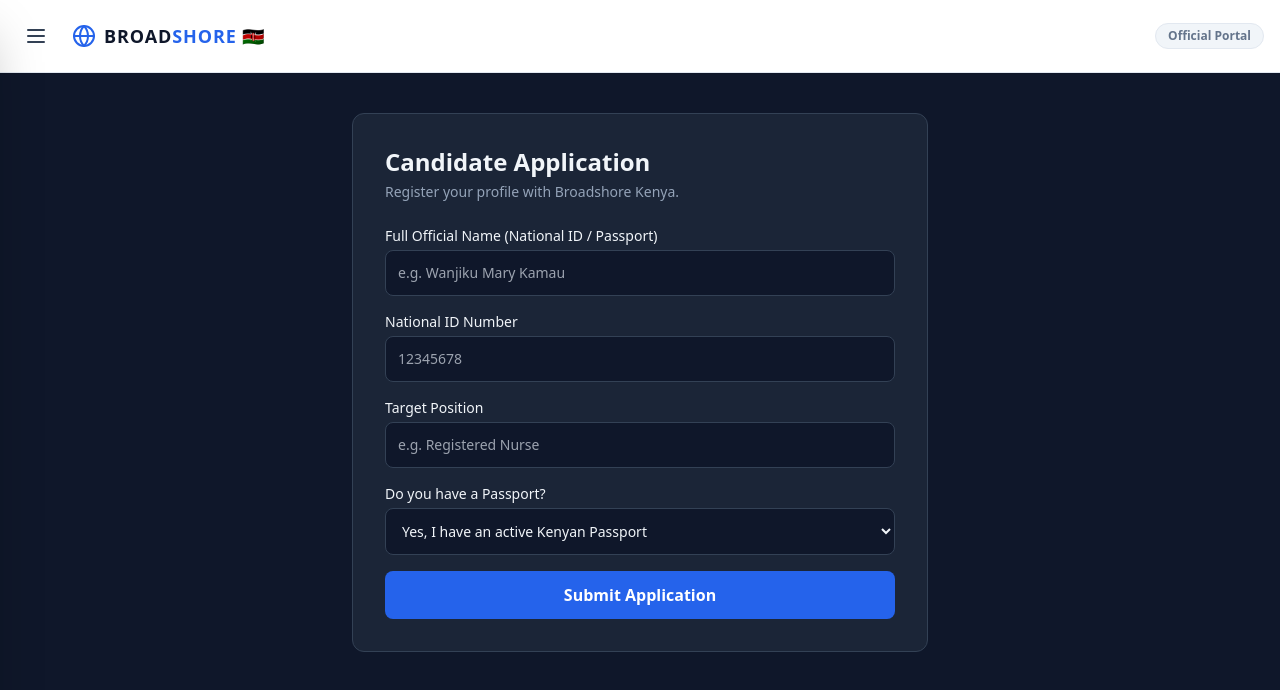
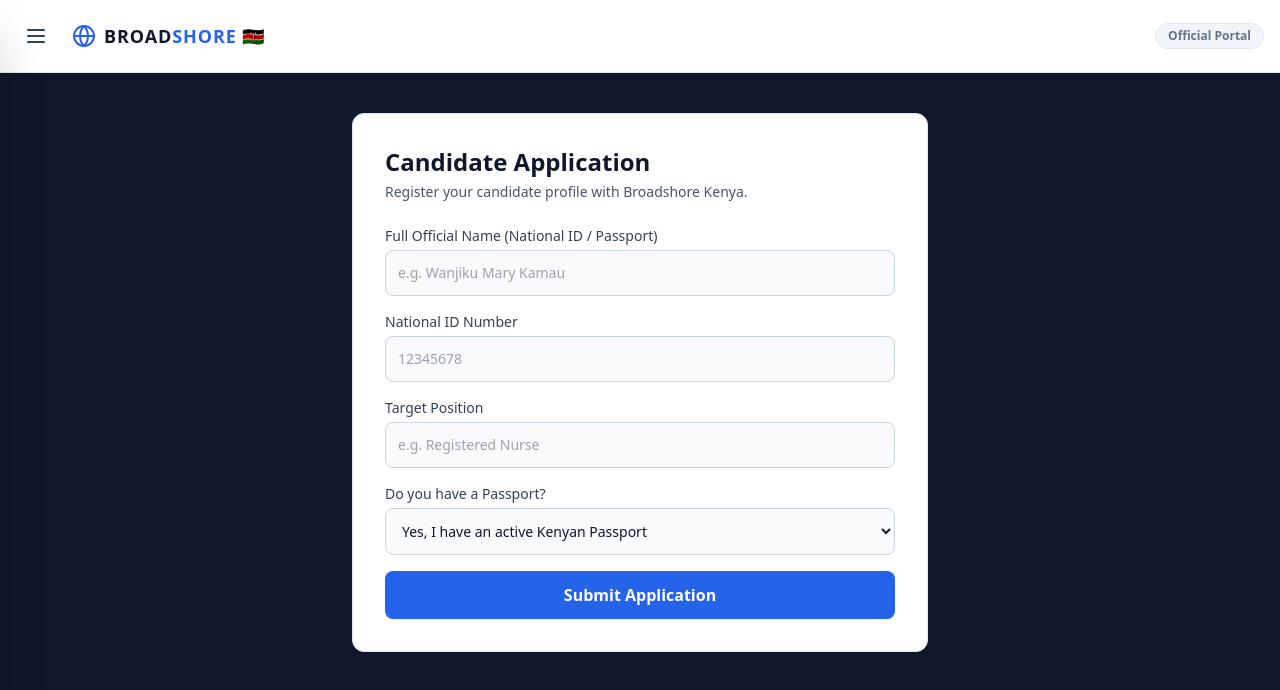
Before and after one commit to protichenoch1/broadshoree, a Next.js app: page /apply in a window 1280 px wide. Shown: the top 690 px of the page. Built offline with nearby package versions, Linux system fonts and the light colour scheme.

Commit message:
Update form styles and structure for ApplyPage

```diff
--- a/app/apply/page.js
+++ b/app/apply/page.js
@@ -25,30 +25,30 @@ function ApplyForm() {
   return (
     <form onSubmit={handleSubmit} className="space-y-4">
       <div>
-        <label className="block text-sm font-medium mb-1">Full Official Name (National ID / Passport)</label>
-        <input type="text" required placeholder="e.g. Wanjiku Mary Kamau" className="w-full bg-slate-900 border border-slate-700 rounded-lg p-3 text-sm focus:outline-none focus:border-blue-500 text-slate-100" />
+        <label className="block text-sm font-medium text-slate-700 mb-1">Full Official Name (National ID / Passport)</label>
+        <input type="text" required placeholder="e.g. Wanjiku Mary Kamau" className="w-full bg-slate-50 border border-slate-300 rounded-lg p-3 text-sm focus:outline-none focus:ring-2 focus:ring-blue-500 text-slate-900" />
       </div>
 
       <div>
-        <label className="block text-sm font-medium mb-1">National ID Number</label>
-        <input type="text" required placeholder="12345678" className="w-full bg-slate-900 border border-slate-700 rounded-lg p-3 text-sm focus:outline-none focus:border-blue-500 text-slate-100" />
+        <label className="block text-sm font-medium text-slate-700 mb-1">National ID Number</label>
+        <input type="text" required placeholder="12345678" className="w-full bg-slate-50 border border-slate-300 rounded-lg p-3 text-sm focus:outline-none focus:ring-2 focus:ring-blue-500 text-slate-900" />
       </div>
 
       <div>
-        <label className="block text-sm font-medium mb-1">Target Position</label>
-        <input type="text" defaultValue={preselectedJob} required placeholder="e.g. Registered Nurse" className="w-full bg-slate-900 border border-slate-700 rounded-lg p-3 text-sm focus:outline-none focus:border-blue-500 text-slate-100" />
+        <label className="block text-sm font-medium text-slate-700 mb-1">Target Position</label>
+        <input type="text" defaultValue={preselectedJob} required placeholder="e.g. Registered Nurse" className="w-full bg-slate-50 border border-slate-300 rounded-lg p-3 text-sm focus:outline-none focus:ring-2 focus:ring-blue-500 text-slate-900" />
       </div>
 
       <div>
-        <label className="block text-sm font-medium mb-1">Do you have a Passport?</label>
-        <select onChange={handlePassportChange} className="w-full bg-slate-900 border border-slate-700 rounded-lg p-3 text-sm focus:outline-none focus:border-blue-500 text-slate-100">
+        <label className="block text-sm font-medium text-slate-700 mb-1">Do you have a Passport?</label>
+        <select onChange={handlePassportChange} className="w-full bg-slate-50 border border-slate-300 rounded-lg p-3 text-sm focus:outline-none focus:ring-2 focus:ring-blue-500 text-slate-900">
           <option value="yes">Yes, I have an active Kenyan Passport</option>
           <option value="processing">Applied on eCitizen (In progress)</option>
           <option value="no">No (Redirect to Passport Support)</option>
         </select>
       </div>
 
-      <button type="submit" className="w-full bg-blue-600 hover:bg-blue-500 text-white font-bold py-3 rounded-lg transition mt-2">
+      <button type="submit" className="w-full bg-blue-600 hover:bg-blue-700 text-white font-bold py-3 rounded-lg transition mt-2 shadow-sm">
         Submit Application
       </button>
     </form>
@@ -57,11 +57,11 @@ function ApplyForm() {
 
 export default function ApplyPage() {
   return (
-    <div className="max-w-xl mx-auto bg-slate-800/80 border border-slate-700 p-6 md:p-8 rounded-xl">
-      <h1 className="text-2xl font-bold mb-1">Candidate Application</h1>
-      <p className="text-slate-400 text-sm mb-6">Register your profile with Broadshore Kenya.</p>
+    <div className="max-w-xl mx-auto bg-white border border-slate-200 p-6 md:p-8 rounded-xl shadow-sm">
+      <h1 className="text-2xl font-bold text-slate-900 mb-1">Candidate Application</h1>
+      <p className="text-slate-600 text-sm mb-6">Register your candidate profile with Broadshore Kenya.</p>
 
-      <Suspense fallback={<div className="text-slate-400 text-sm">Loading form...</div>}>
+      <Suspense fallback={<div className="text-slate-500 text-sm">Loading application form...</div>}>
         <ApplyForm />
       </Suspense>
     </div>
```
